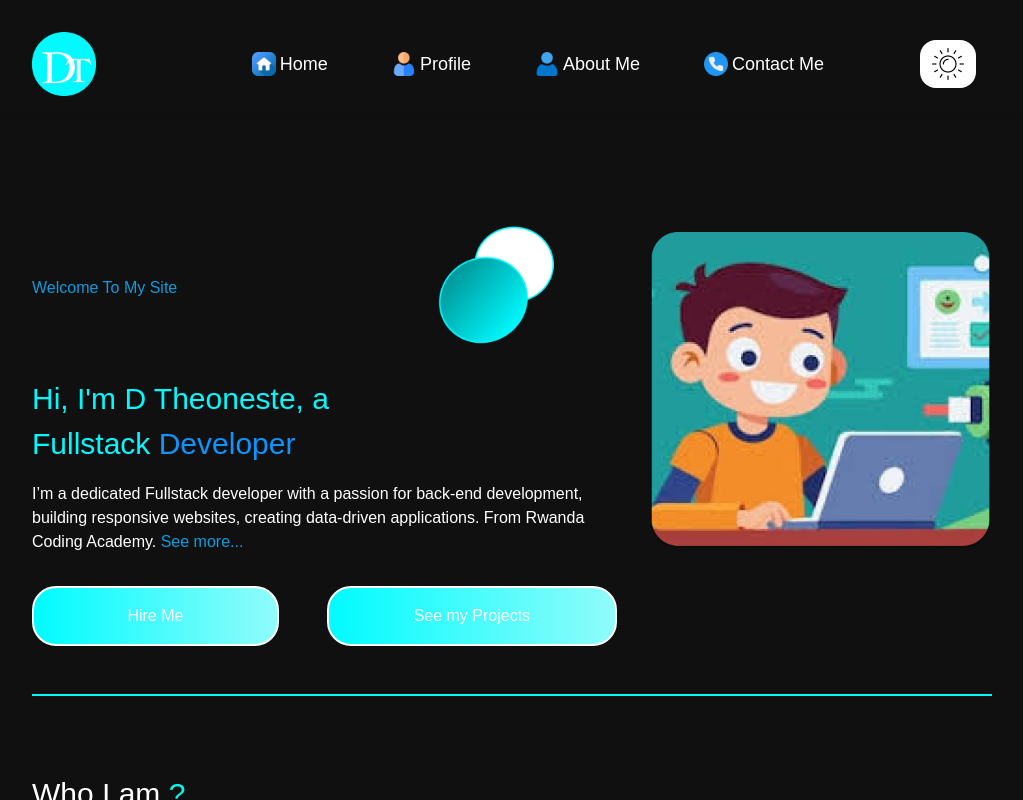
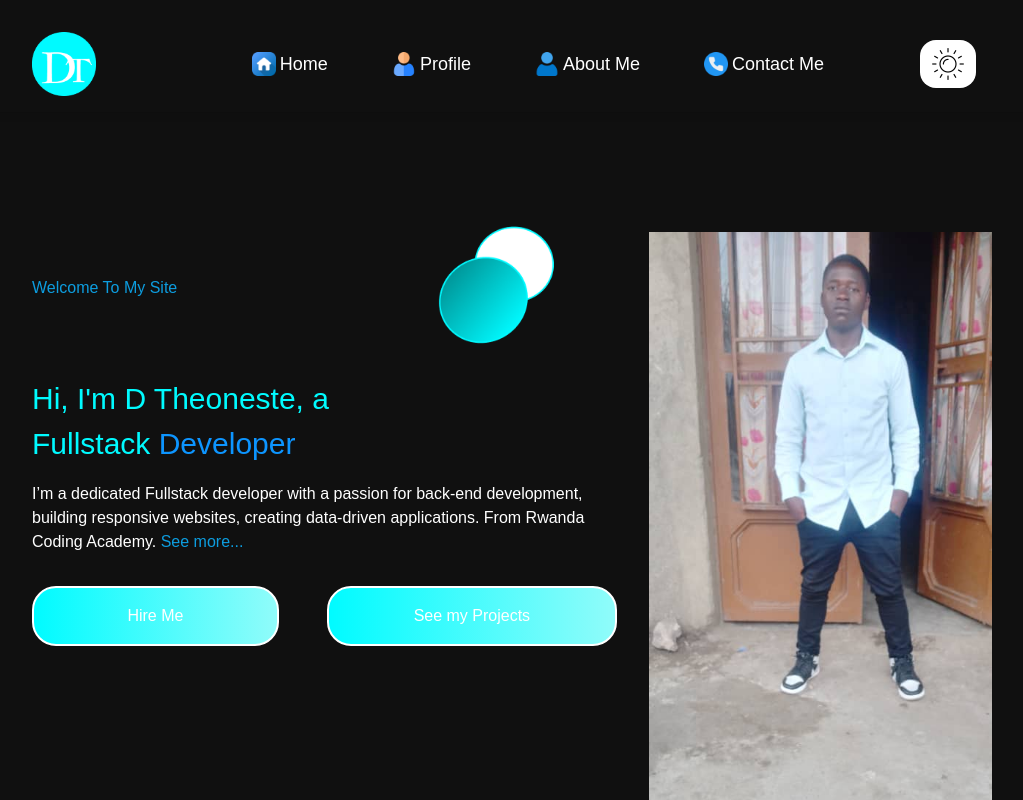
Before and after one commit to Theoneste-dev-dotcom/my_portifolio, a Next.js app: page / in a window 1280 px wide. Shown: the top 800 px of the page, without its empty margins (128-1151 px from the left). Built offline with nearby package versions, Linux system fonts and the light colour scheme.

Commit message:
adding profile

```diff
--- a/src/components/Hero.tsx
+++ b/src/components/Hero.tsx
@@ -2,6 +2,7 @@ import React from 'react'
 import holder from '../images/holder.png'
 import bubbles from '../images/bubles.png'
 import Image from 'next/image'
+import photo from '../images/photo.jpg'
 function Hero() {
   return (
     <>
@@ -23,7 +24,7 @@ function Hero() {
         </div>
       </div>
       <div className='w-[100%] lg:w-[50%] sm:w-[100%] mt-16'>
-        <Image  alt='holder' src={holder}/>
+        <Image  alt='holder' src={photo}/>
       </div>
     </div>
     <div className='border-t-2 border-[#00faff] mx- md:mx-40 my-10'></div>
```
Also changed, not shown: src/images/photo.jpg (added).
